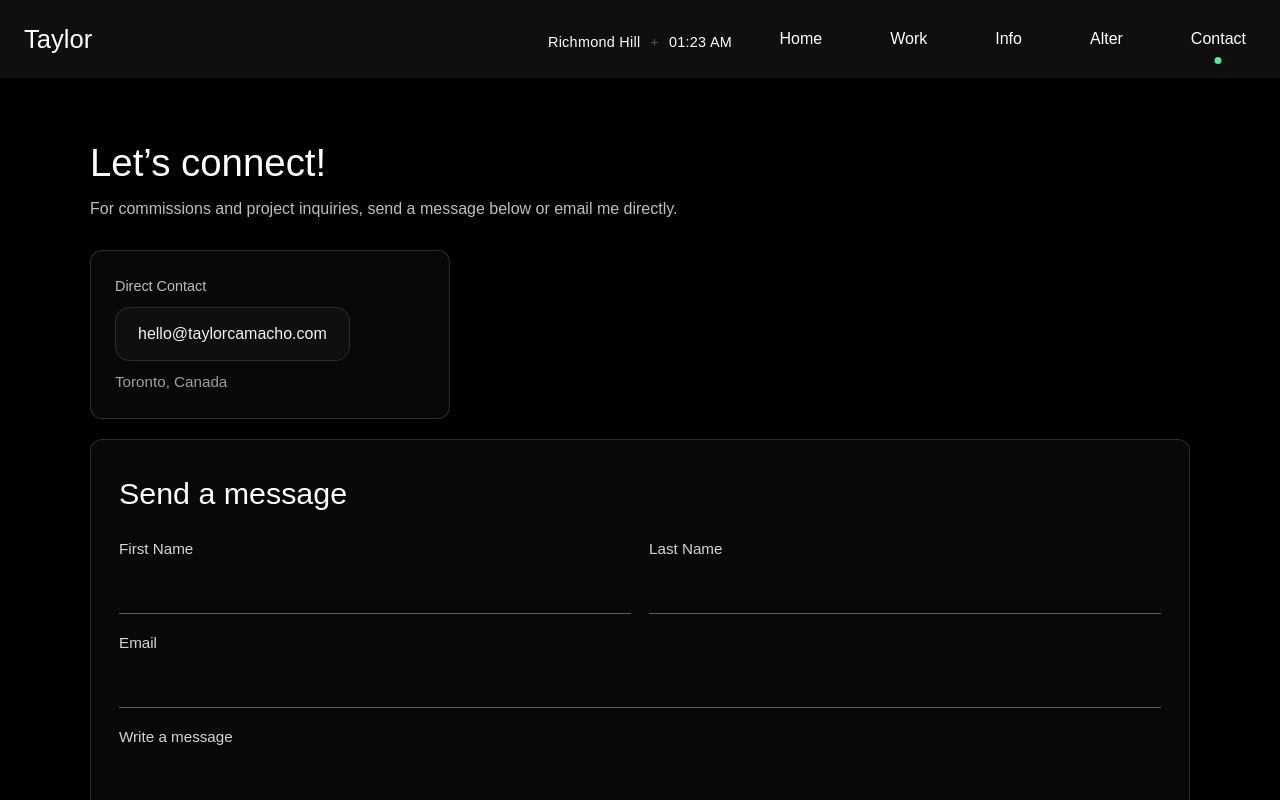
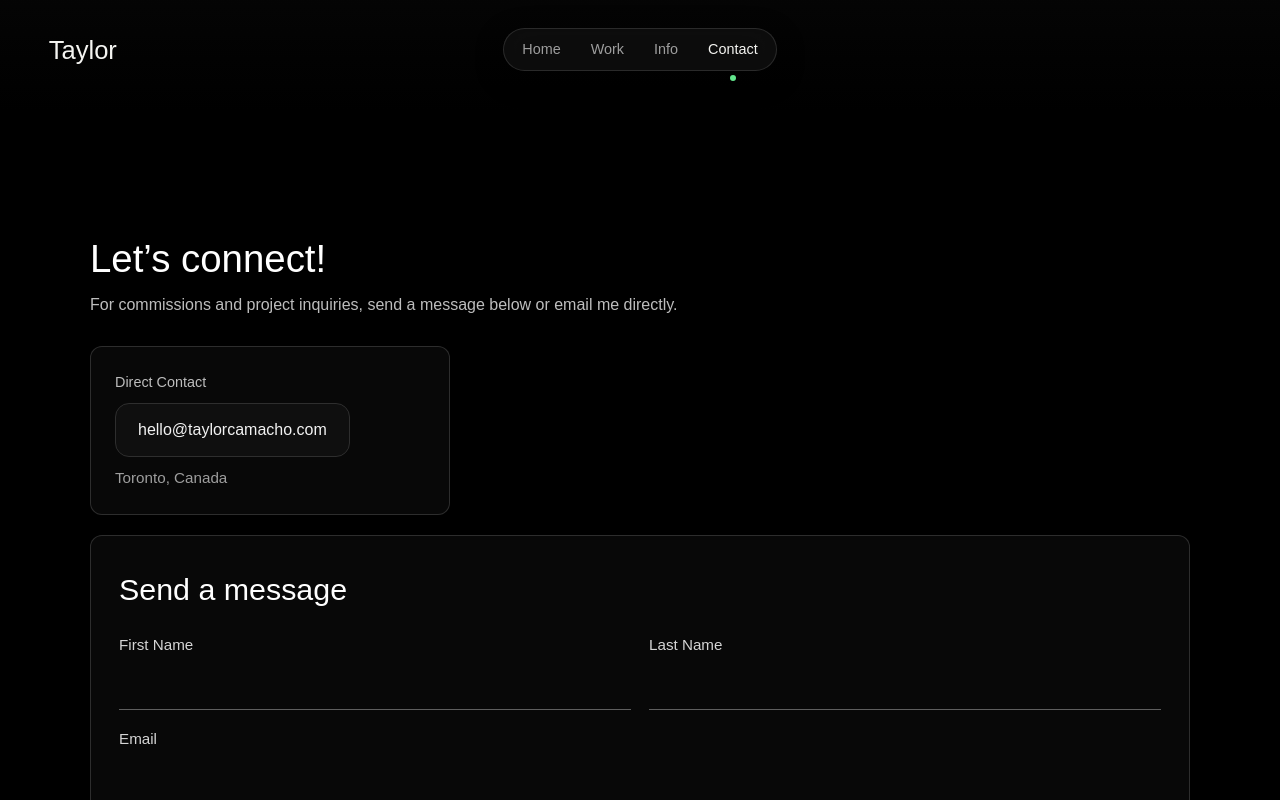
Before and after one commit to Sero113/tc-portfolio, a plain HTML site: page contact.html in a window 1280 px wide. Shown: the top 800 px of the page. Drawn offline with nearby package versions, Linux system fonts and the light colour scheme.

Commit message:
Update contact.html

```diff
--- a/contact.html
+++ b/contact.html
@@ -5,12 +5,12 @@
     <meta name="viewport" content="width=device-width, initial-scale=1.0">
     <link rel="stylesheet" href="https://cdnjs.cloudflare.com/ajax/libs/font-awesome/6.5.2/css/all.min.css" integrity="sha512-SnH5WK+bZxgPHs44uWIX+LLJAJ9/2PkPKZ5QiAj6Ta86w+fsb2TkcmfRyVX3pBnMFcV7oQPJkl9QevSCWr3W6A==" crossorigin="anonymous" referrerpolicy="no-referrer" />
     <link href="https://fonts.googleapis.com/css2?family=Inter:wght@100..900&display=swap" rel="stylesheet">
-    <link rel="stylesheet" href="/css/style.css">
+    <link rel="stylesheet" href="/CSS/style.css">
     <script src="https://cdn.tailwindcss.com"></script>
     <link rel="icon" href="/tc-logo-black-favicon.png">
     <title>Taylor Camacho's Portfolio</title>
 </head>
-<body>
+<body class="pill-nav">
     <!-- This is The Navigation Section -->
     <header class="header">
         <nav class="navbar">
@@ -26,9 +26,6 @@
                 </li>
                 <li class="nav-item">
                     <a href="about-me.html" class="nav-link nav-link-ltr">Info</a>
-                </li>
-                <li class="nav-item">
-                    <a href="alter.html" class="nav-link nav-link-ltr">Alter</a>
                 </li>
                 <li class="nav-item">
                     <a href="contact.html" class="nav-link nav-link-ltr-1">Contact</a>
@@ -98,5 +95,5 @@
     </div>
 </section>
 </body>
-<script src="/js/java.js"></script>
+<script src="/JS/java.js"></script>
 </html>
```
